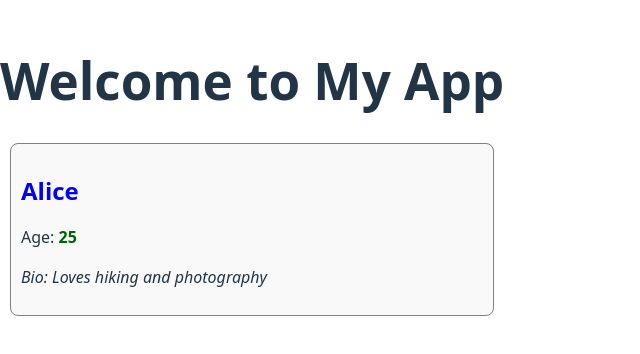
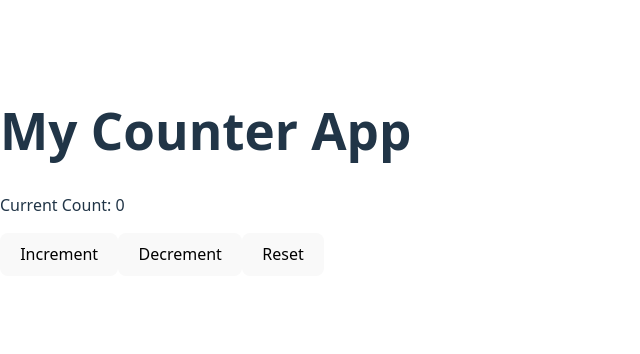
Before and after one commit to fittechjoy/alx-fe-reactjs, a React (Vite) app in the folder alx-react-app-new/: page / in a window 1280 px wide. Shown: the part 228-582 px from the top of the page, without its empty margins (0-640 px from the left). Built offline with nearby package versions, Linux system fonts and the light colour scheme.

Commit message:
Add Counter component with increment, decrement and reset functionality.

```diff
--- a/alx-react-app-new/src/App.jsx
+++ b/alx-react-app-new/src/App.jsx
@@ -1,15 +1,10 @@
-// src/App.jsx
-import UserProfile from "./components/UserProfile";
+import Counter from "./components/Counter";
 
 function App() {
   return (
     <div>
-      <h1>Welcome to My App</h1>
-      <UserProfile
-        name="Alice"
-        age="25"
-        bio="Loves hiking and photography"
-      />
+      <h1>My Counter App</h1>
+      <Counter />
     </div>
   );
 }
--- /dev/null
+++ b/alx-react-app-new/src/components/Counter.jsx
@@ -0,0 +1,23 @@
+import { useState } from "react";
+
+function Counter() {
+  // state hook
+  const [count, setCount] = useState(0);
+
+  return (
+    <div>
+      <p>Current Count: {count}</p>
+
+      {/* Increment button */}
+      <button onClick={() => setCount(count + 1)}>Increment</button>
+
+      {/* Decrement button */}
+      <button onClick={() => setCount(count - 1)}>Decrement</button>
+
+      {/* Reset button */}
+      <button onClick={() => setCount(0)}>Reset</button>
+    </div>
+  );
+}
+
+export default Counter;
```
